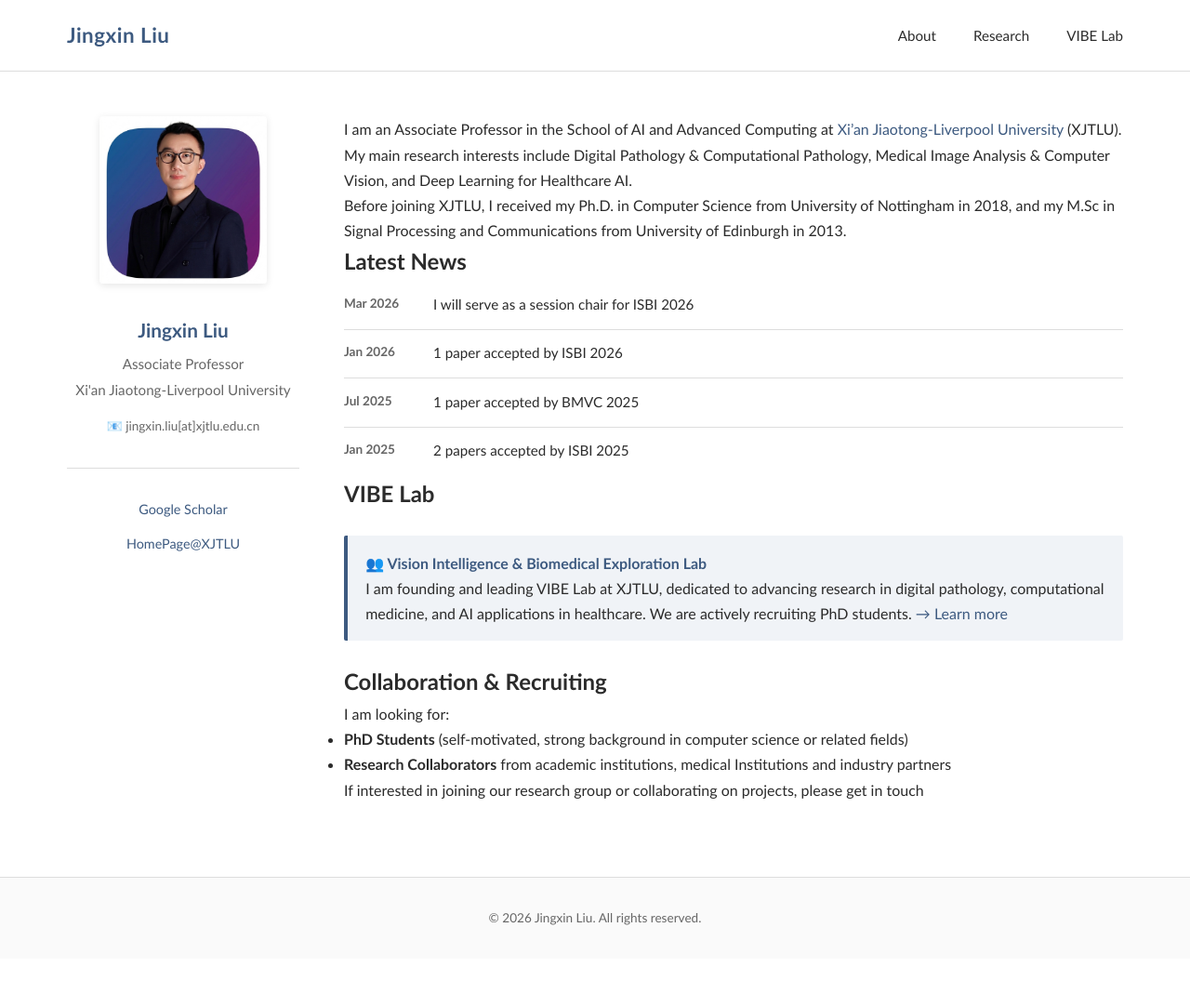
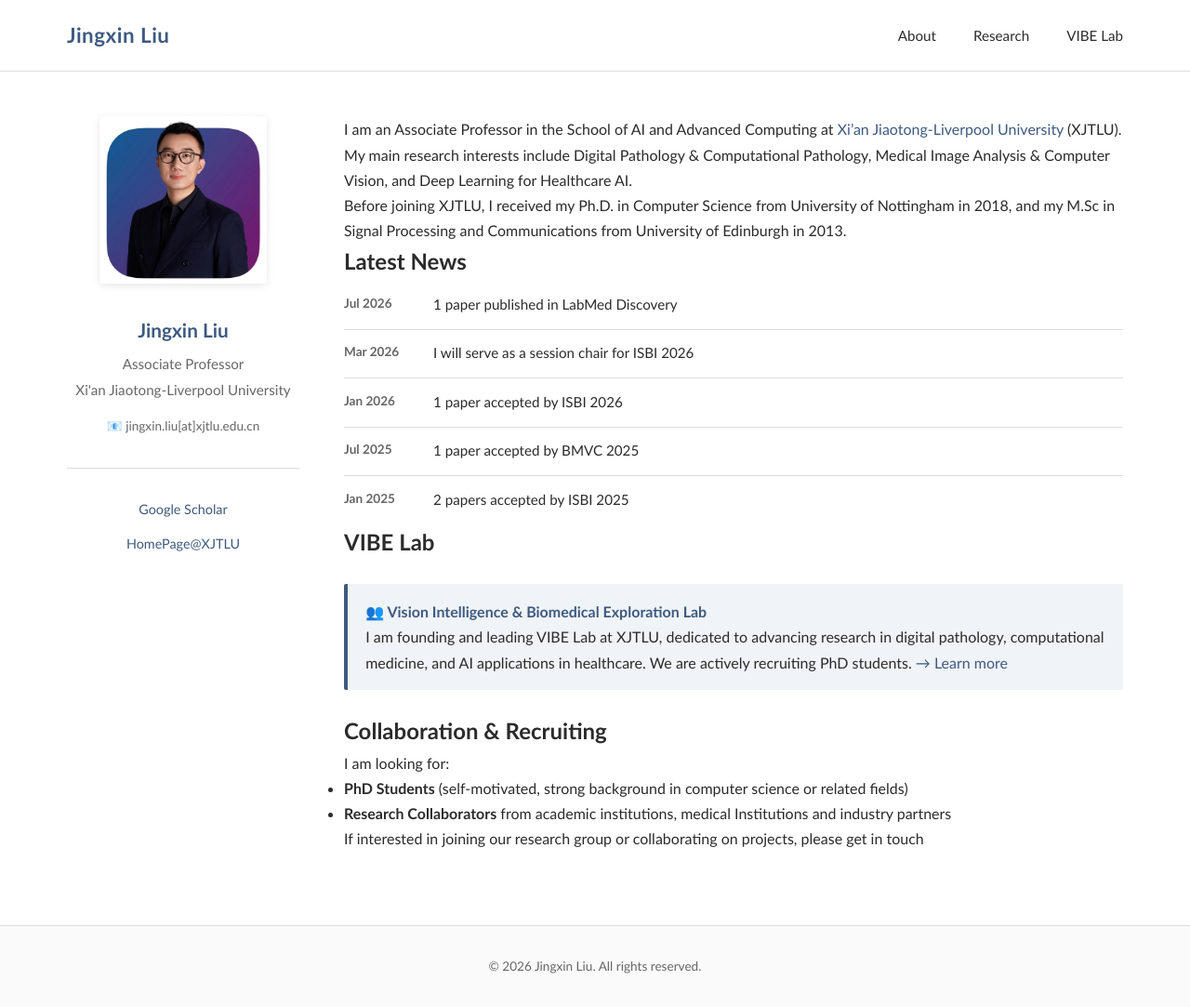
Before and after one commit to Jingxin-LIU/Jingxin-Liu.github.io, a Jekyll site: the page built from index.md, in a window 1280 px wide and 1083 px high. Shown: the whole window at 93% size. Built offline with Jekyll 4.4.1, drawn with Linux system fonts in a browser that asks for light colours.

```diff
--- a/_config.yml
+++ b/_config.yml
@@ -74,4 +74,4 @@ header_pages:
 # VIBE Lab
 vibe_lab:
   name: "VIBE Lab"
-  url: "https://vibe-lab.example.com"
+  url: "https://vibe-lab.github.io/"
--- a/index.md
+++ b/index.md
@@ -11,6 +11,10 @@ Before joining XJTLU, I received my Ph.D. in Computer Science from University of
 ## Latest News
 
 <ul class="news-list">
+  <li class="news-item">
+    <span class="news-date">Jul 2026</span>
+    <span class="news-content">1 paper published in LabMed Discovery</span>
+  </li>
   <li class="news-item">
     <span class="news-date">Mar 2026</span>
     <span class="news-content">I will serve as a session chair for ISBI 2026</span>
```
Also changed, not shown: projects.md (+1 -1 lines).
